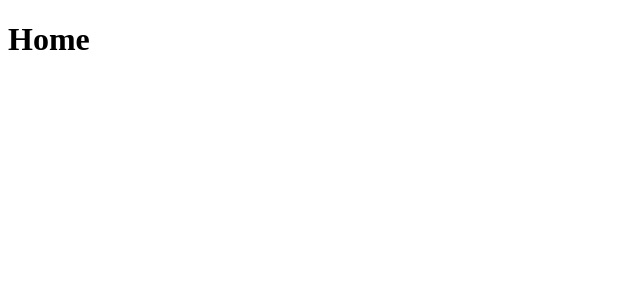
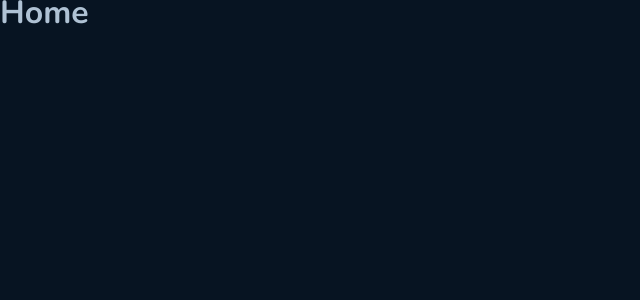
Before and after one commit to Hugovarellaa/ignite-github-blog, a React (Vite) app: page / in a window 1280 px wide. Shown: the top 300 px of the page, without its empty margins (0-640 px from the left). Built offline with nearby package versions, Linux system fonts and the light colour scheme.

Commit message:
GlobalStyles

```diff
--- a/src/App.tsx
+++ b/src/App.tsx
@@ -1,6 +1,7 @@
 import { BrowserRouter } from "react-router-dom";
 import { ThemeProvider } from "styled-components";
 import { Router } from "./Router";
+import { GlobalStyles } from "./styles/global/GlobalStyles";
 import { defaultTheme } from "./styles/theme/defaultTheme";
 
 export function App() {
@@ -9,6 +10,7 @@ export function App() {
       <BrowserRouter>
         <Router />
       </BrowserRouter>
+      <GlobalStyles />
     </ThemeProvider>
   )
 }
--- /dev/null
+++ b/src/styles/global/GlobalStyles.ts
@@ -0,0 +1,50 @@
+import { createGlobalStyle } from "styled-components"
+
+export const GlobalStyles = createGlobalStyle`
+
+  * {
+    margin: 0;
+    padding: 0;
+    box-sizing: border-box;
+
+    /*------- Estilo scroll  -------*/
+    ::-webkit-scrollbar {
+      width: 0.45rem;
+    }
+
+    ::-webkit-scrollbar-track {
+      background: ${({ theme }) => theme.colors["base-border"]}
+    }
+
+    ::-webkit-scrollbar-thumb {
+      background: ${({ theme }) => theme.colors["brand-blue"]};
+      border-radius: 999px;
+    }
+    /* -------------- */
+  }
+
+  body {
+    background: ${({ theme }) => theme.colors["base-background"]};
+    color: ${({ theme }) => theme.colors["base-text"]};
+    -webkit-font-smoothing: antialiased;
+  }
+
+  body, input, textarea, button {
+    font: 400 ${({ theme }) =>
+      theme.textSizes["text-text-m"]} 'Nunito', sans-serif;
+      line-height: 160%;
+  }
+
+  ul {
+    list-style: none;
+  }
+
+  a {
+    color: inherit;
+    text-decoration: none;
+  }
+
+  button {
+    cursor: pointer;
+  }
+`
```
